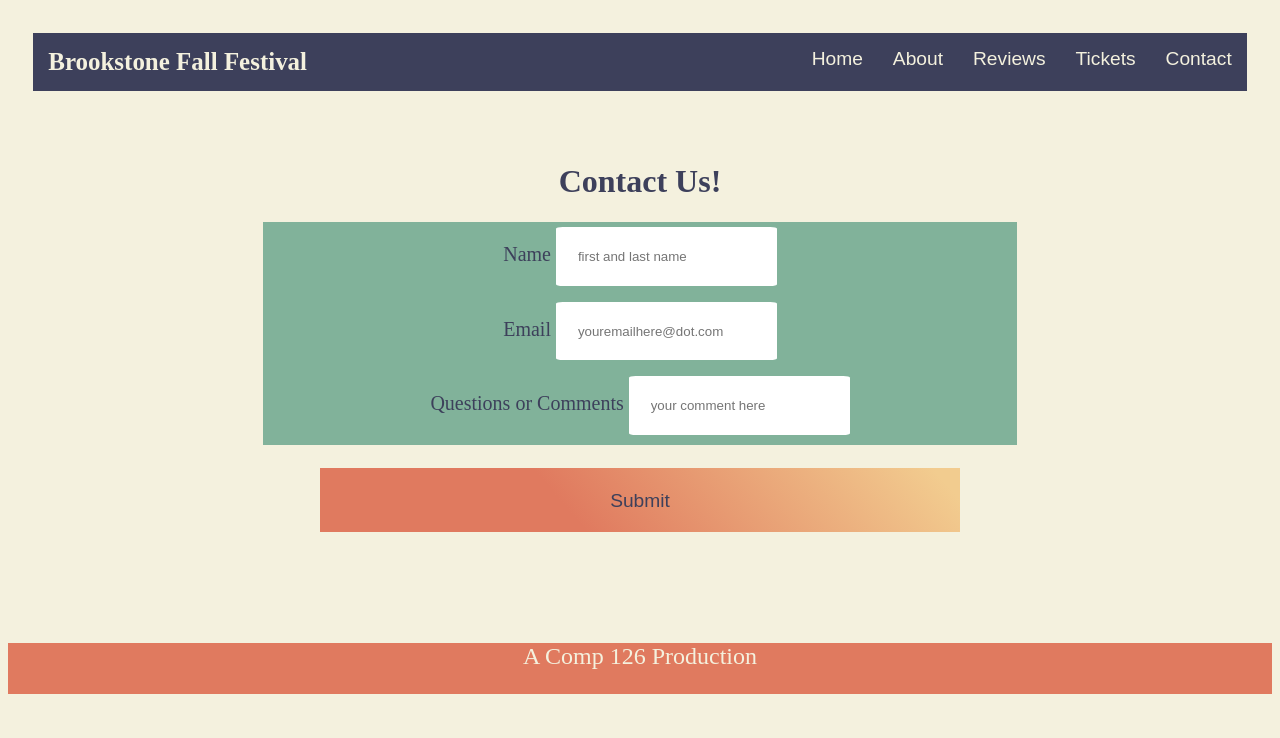
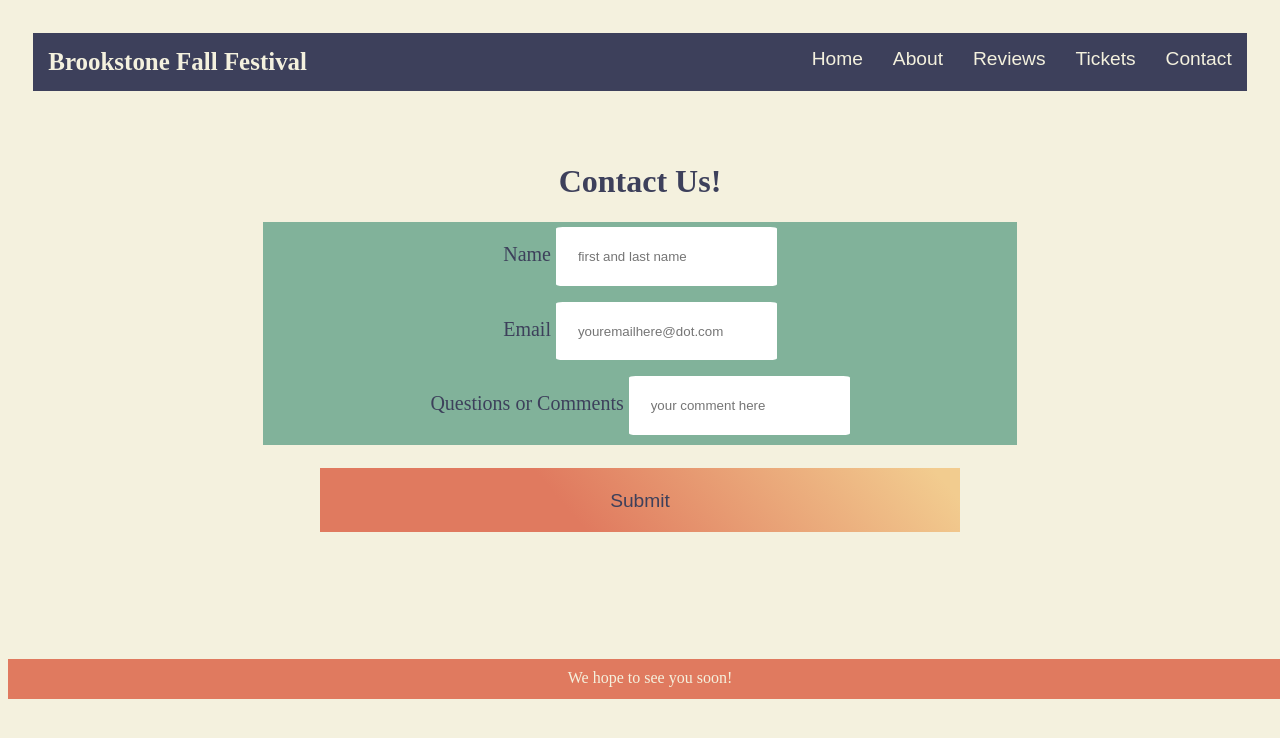
Before and after one commit to erarnold1/erarnold.github.io, a plain HTML site: page contact.html in a window 1280 px wide. Drawn offline with Linux system fonts and the light colour scheme; a web font is replaced by a local one.

Commit message:
update contact.html

```diff
--- a/contact.html
+++ b/contact.html
@@ -54,7 +54,7 @@
     </div>
 
 	<footer class="four">
-	  <p> A Comp 126 Production </p>
+	  <p> We hope to see you soon!</p>
 	</footer>
     </div>
 </body>
--- a/css/ainsley.css
+++ b/css/ainsley.css
@@ -225,15 +225,24 @@ input:hover{
     transition: background-color 1s ease;
 
 }
-footer{
+/*footer{
     text-align: center;
     color:#F4F1DE;
     background-color: #E07A5F;
     font-size: 1.5rem;
     font-family: abril-display serif;
 
+} */
+footer{
+    text-align: center;
+    width: 100%;
+    background-color: #E07A5F;
+    color: #F4F1DE;
+    padding: 10px;
+    height: 30px;
+    position: sticky;
+    bottom:0;
 }
-
 @media screen and (min-width:1000px){
     form{
         width: 60%;
@@ -243,6 +252,15 @@ footer{
    .contact{
        background-color: #F4F1DE;
    }
+   /*footer{
+       grid-row:4;
+       height: 150%;
+       display: flex;
+       align-items: center;
+       justify-content: center;
+       margin-top: .5rem;
+
+   }*/
 }
 
 
@@ -319,7 +337,22 @@ aside{
    .grid-column-layout{
        height: 40vh;
    }
+  /* footer{
+       grid-row:4;
+       height: 90%;
 
+   } */
+   footer{
+    text-align: center;
+    width: 100%;
+    background-color: #E07A5F;
+    color: #F4F1DE;
+    padding: 10px;
+    height: 20px;
+    position: sticky;
+    bottom:0;
+    margin-top: 1rem;
+}
     .ticketprice{
         width: 65vw;
     }
@@ -371,5 +404,5 @@ height: 70vh;
 .grid-column-layout{
     display: grid;
     grid-template-columns: 1fr;
-    grid-template-rows: 1fr 8fr .5fr ;
+    grid-template-rows: 1fr 8fr .5fr;
 }
```
Also changed, not shown: 1 other file.
